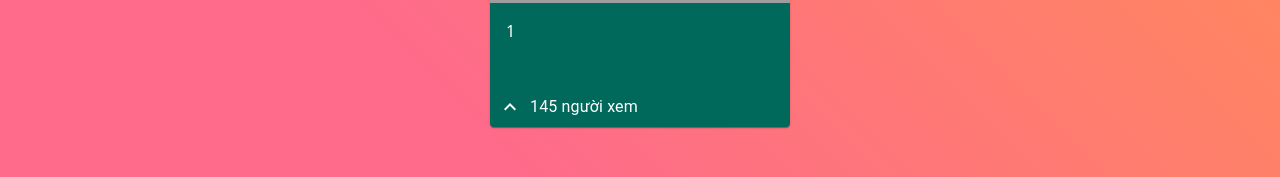
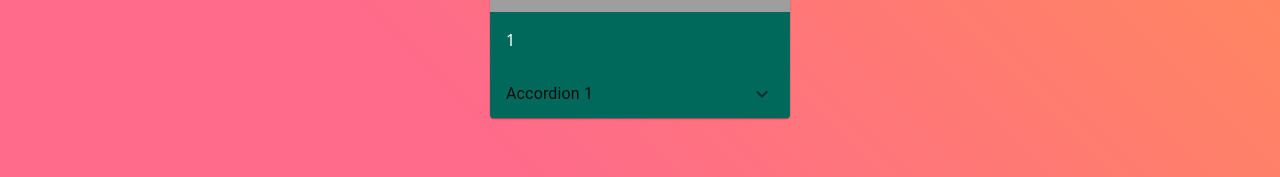
Before and after one commit to gnhustgames/my-app, a React (Create React App) app: page / in a window 1280 px wide. Shown: the part 523-700 px from the top of the page. Built offline with nearby package versions, Linux system fonts and the light colour scheme; grey boxes are pictures that could not be loaded.

Commit message:
sang22/06

```diff
--- a/src/StoryFb/CardComponent.js
+++ b/src/StoryFb/CardComponent.js
@@ -1,5 +1,5 @@
 import * as React from 'react';
-import { Card, CardContent,Typography,CardActionArea, CardMedia, IconButton, CardHeader, Avatar, Button, CardActions, Box, LinearProgress, Grid } from "@mui/material";
+import { Card, CardContent,Typography, CardMedia, IconButton, CardHeader, Avatar, CardActions, Box, LinearProgress, ThemeProvider } from "@mui/material";
 import { makeStyles } from '@mui/styles';
 
 
@@ -7,14 +7,21 @@ import VolumeUpIcon from '@mui/icons-material/VolumeUp';
 import VolumeOffIcon from '@mui/icons-material/VolumeOff';
 import PlayArrowIcon from '@mui/icons-material/PlayArrow';
 import PauseIcon from '@mui/icons-material/Pause';
-import KeyboardArrowUpIcon from '@mui/icons-material/KeyboardArrowUp';
+// import KeyboardArrowUpIcon from '@mui/icons-material/KeyboardArrowUp';
 import ArrowBackIosNewIcon from '@mui/icons-material/ArrowBackIosNew';
 import ArrowForwardIosIcon from '@mui/icons-material/ArrowForwardIos';
+import KeyboardArrowUpIcon from '@mui/icons-material/KeyboardArrowUp';
+
 import { useState } from 'react';
 import { useEffect } from 'react';
 import { useRef } from 'react';
 // import { getVideoDurationInSeconds } from 'get-video-duration';
 import ListStory from '../utils/ListStory';
+// import { ExpandMore, theme } from './ExpandMore';
+import CollapseContent from './CollapseContent';
+
+
+
 
   const useStyles = makeStyles({
     root: {
@@ -36,7 +43,7 @@ import ListStory from '../utils/ListStory';
       },
       card:{
         width:'300px',
-        height:"500px",
+        height:'auto',
         position:'relative'
       },
       buttonPrevNext:{
@@ -46,7 +53,9 @@ import ListStory from '../utils/ListStory';
        display:'flex',
        color:'white',
        alignItems:'center',
-       bottom:'0px',position:'absolute'
+       bottom:'0px',
+       position:'absolute',
+       width:'100%',
       },
       //thanh linear progress rieng
       // linearProgress:{
@@ -69,6 +78,8 @@ const [currentStory,setCurrentStory]= useState(ListStory[0]);
 const [volumeStory,setVolumeStory]=useState(true);
 const [runStory,setRunStory]=useState(true);
 const [countdownPerStoryImage,setcountdownPerStoryImage]=useState(5000);
+const [expanded, setExpanded] = useState(false);
+
 // const [progressId,setProgressId]=useState(0);
 const [progress,setProgress]=useState(0);
 const vidRef = useRef(null);
@@ -104,7 +115,11 @@ useEffect(()=>{
 
 
 },[progress,runStory,currentStory,countdownPerStoryImage]);
-
+//expand click
+const handleExpandClick = () => {
+  setExpanded(!expanded);
+};
+//next click
 const handleClickNext=()=>{
   if( currentStory.id<ListStory.length-1){
     // console.log(progress);
@@ -234,18 +249,15 @@ const handleEndVideo=()=>{
 
             <CardContent sx={{ overflow:"hidden", display: "-webkit-box",
             WebkitLineClamp: "3", WebkitBoxOrient: "vertical",
-            textOverflow:"ellipsis",bottom:"10px",color:"white"}}>
+            textOverflow:"ellipsis",color:"white",marginBottom:'50px'}}>
               <Typography variant="h8">{currentStory.desc} </Typography>
             </CardContent>
          <div className={classes.buttonView}>
-          <IconButton sx={{color:"white"}}>
-                <KeyboardArrowUpIcon />
-            </IconButton>
-            <Typography sx={{}}>
-                       {currentStory.view} người xem
-            </Typography>
+
+            <CollapseContent />
+
+
         </div>
-
         </Card>
         <IconButton  onClick={handleClickNext}>
         <ArrowForwardIosIcon />
--- /dev/null
+++ b/src/StoryFb/CollapseContent.js
@@ -0,0 +1,34 @@
+import * as React from 'react';
+import { Accordion,Typography,AccordionSummary,AccordionDetails} from '@mui/material';
+import { makeStyles } from '@mui/styles';
+
+import ExpandMoreIcon from '@mui/icons-material/ExpandMore';
+const useStyles = makeStyles({expandIcon: {
+    marginLeft: 'auto', // Moves the expand icon to the left side
+  },}
+  );
+
+const CollapseContent =(props)=>{
+    const classes=useStyles();
+    return(
+        <Accordion
+        sx={{
+          position: "absolute",
+          bottom: 0,
+          width:'100%',
+          backgroundColor:'#00695c',
+        }}
+      >
+        <AccordionSummary expandIcon={<ExpandMoreIcon />} className={classes.expandIcon}>
+          <Typography>Accordion 1</Typography>
+        </AccordionSummary>
+        <AccordionDetails>
+          <Typography>
+            Lorem ipsum dolor sit amet, consectetur adipiscing elit. Suspendisse
+            malesuada lacus ex, sit amet blandit leo lobortis eget.
+          </Typography>
+        </AccordionDetails>
+      </Accordion>
+      )
+}
+export default CollapseContent;
```
